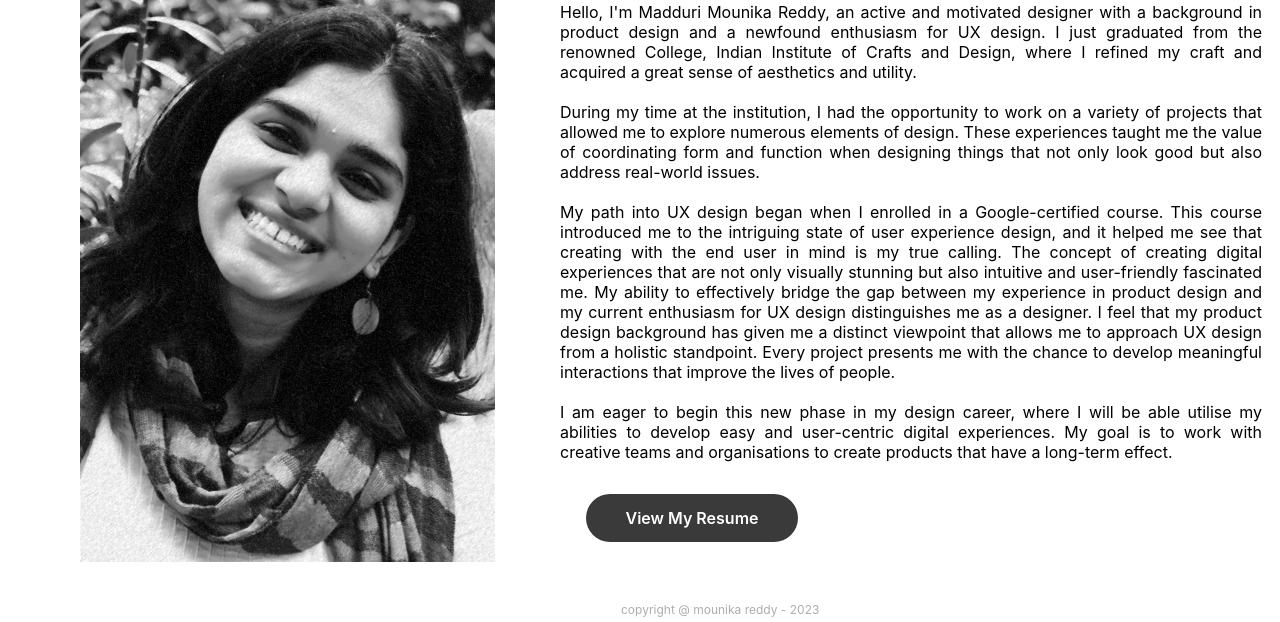
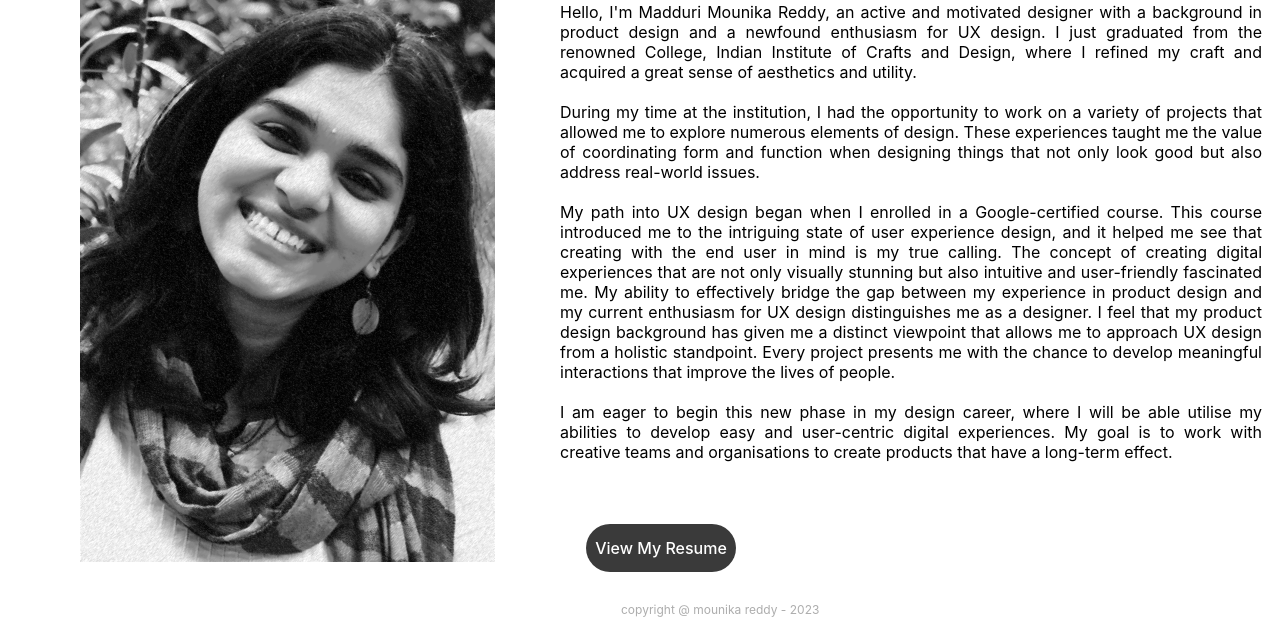
Before and after one commit to mounika0826/mounika.github.io, a plain HTML site: page about.html in a window 1280 px wide. Shown: the part 178-800 px from the top of the page. Drawn offline with Linux system fonts and the light colour scheme.

Commit message:
portfolio

```diff
--- a/about.html
+++ b/about.html
@@ -41,7 +41,9 @@
             <a href="work.html" class="navItem" id="work">Work</a>
         </nav>
 
-        <img class="logo" src="images/home1.png" alt="Logo" />
+        <a href="index.html" style="text-decoration: none;">
+            <img class="logo" src="images/home1.png" alt="Logo" />
+        </a>
         <img class="profileImage" src="images/about1.png" alt="Profile Image" />
         <div id="aboutMeHeader" style="font-family: Inter, sans-serif;">About Me</div>
         <div id="bio" style="font-family: Inter, sans-serif;">
--- a/styles.css
+++ b/styles.css
@@ -93,10 +93,10 @@ nav {
     font-weight: 400;
 }
 #resumeButton {
-    width: 212px;
+    width: 150px;
     height: 48px;
     left: 586px;
-    bottom: 80px;
+    bottom: 50px;
     position: absolute;
     background: #3A3A3A;
     border-radius: 30px;
@@ -105,7 +105,7 @@ nav {
     color: white;
     font-size: 16px;
     font-family: Inter, sans-serif;
-    font-weight: 600;
+    font-weight: 500;
 }
 .header img, .header h1, .header h2 {
     vertical-align: middle;
```
Also changed, not shown: 1.html (+3 -1 lines), 2.html (+3 -1 lines), 3.html (+3 -1 lines), 4.html (+3 -1 lines), work.html (+3 -1 lines), 1 other file.
